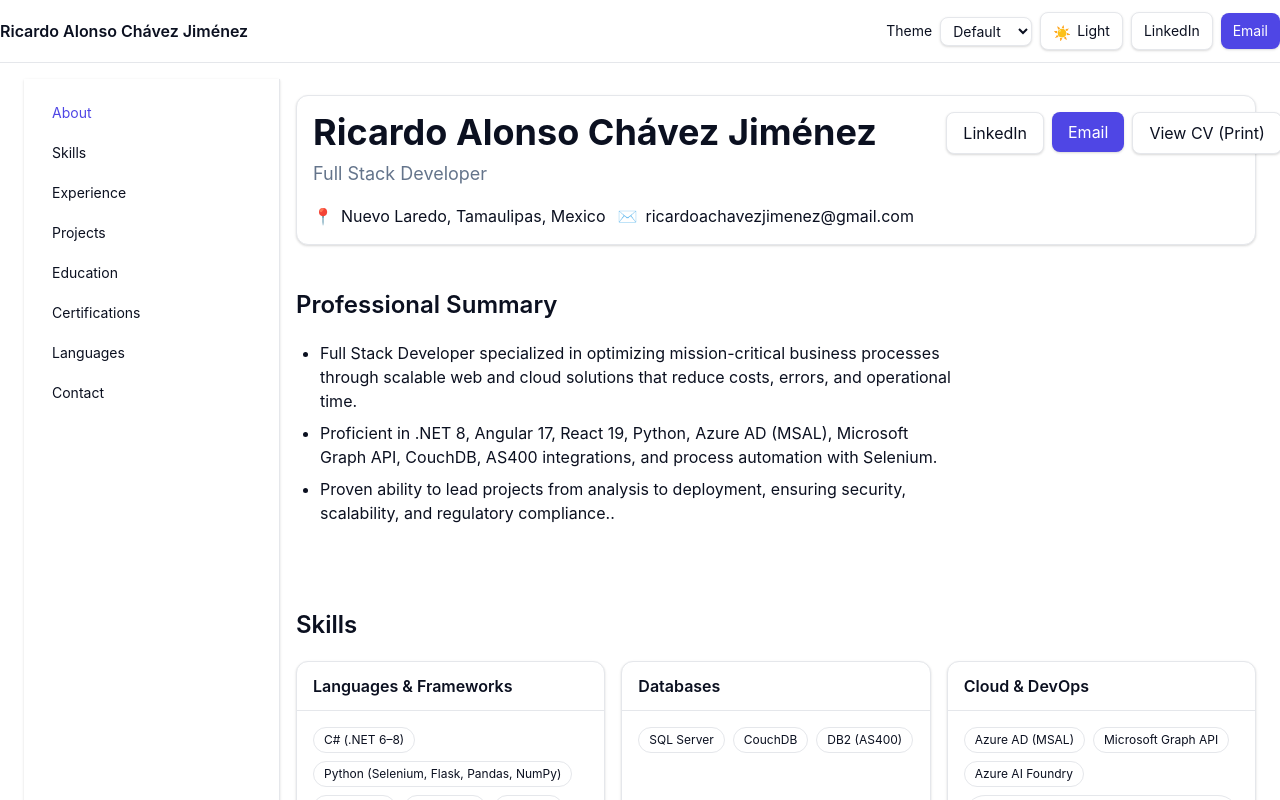
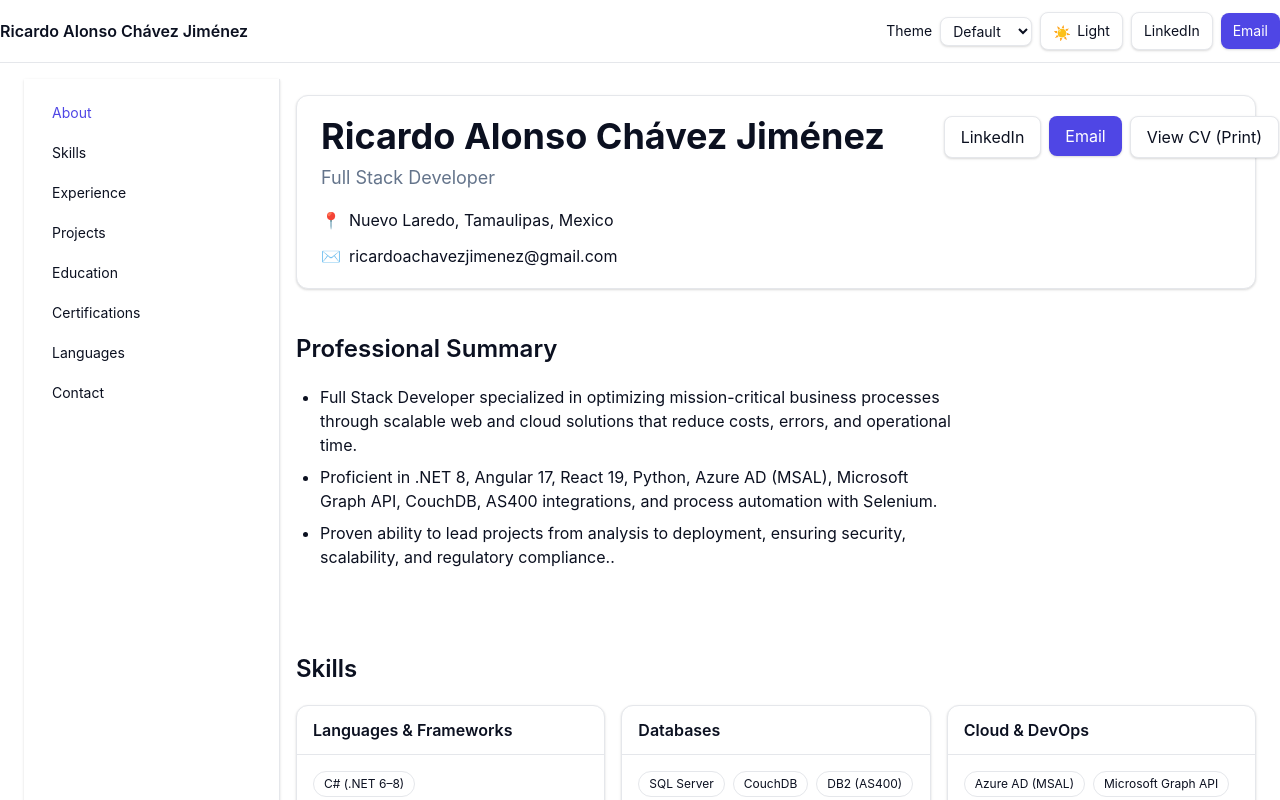
Before and after one commit to RAChavezz/portafolio, a React (Vite) app: page / in a window 1280 px wide. Shown: the top 800 px of the page. Built offline with nearby package versions, Linux system fonts and the light colour scheme.

Commit message:
ajuste de hero card

```diff
--- a/src/components/Hero.tsx
+++ b/src/components/Hero.tsx
@@ -1,9 +1,9 @@
 import { profile } from '../data/profile';
-import Card from './ui/Card';
+import HeroCard from './ui/HeroCard';
 
 export default function Hero() {
   return (
-    <Card className="container mx-auto mt-4">
+    <HeroCard>
       <div className="grid gap-6 lg:grid-cols-3">
         <div className="lg:col-span-2">
           <h2 className="text-3xl sm:text-4xl font-bold">{profile.name}</h2>
@@ -49,6 +49,6 @@ export default function Hero() {
           </a>
         </div>
       </div>
-    </Card>
+    </HeroCard>
   );
 }
--- /dev/null
+++ b/src/components/ui/HeroCard.tsx
@@ -0,0 +1,12 @@
+import type { ReactNode } from 'react';
+
+// Specialized card layout for the hero header so we can freely control its width and padding
+export default function HeroCard({ children, className = '' }: { children: ReactNode; className?: string }) {
+  return (
+    <section
+      className={`mx-auto mt-4 w-full max-w-6xl rounded-radius-lg border border-border bg-card px-4 py-4 shadow-elevation-1 sm:px-6 sm:py-5 ${className}`}
+    >
+      {children}
+    </section>
+  );
+}
```
